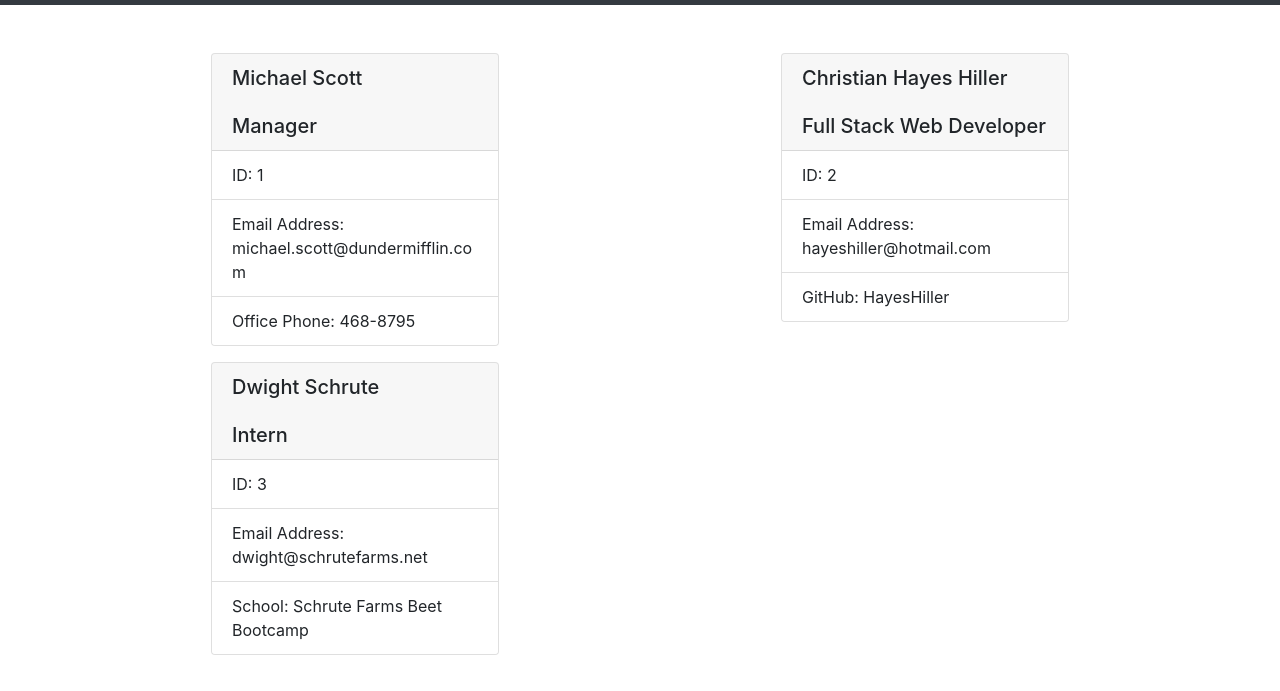
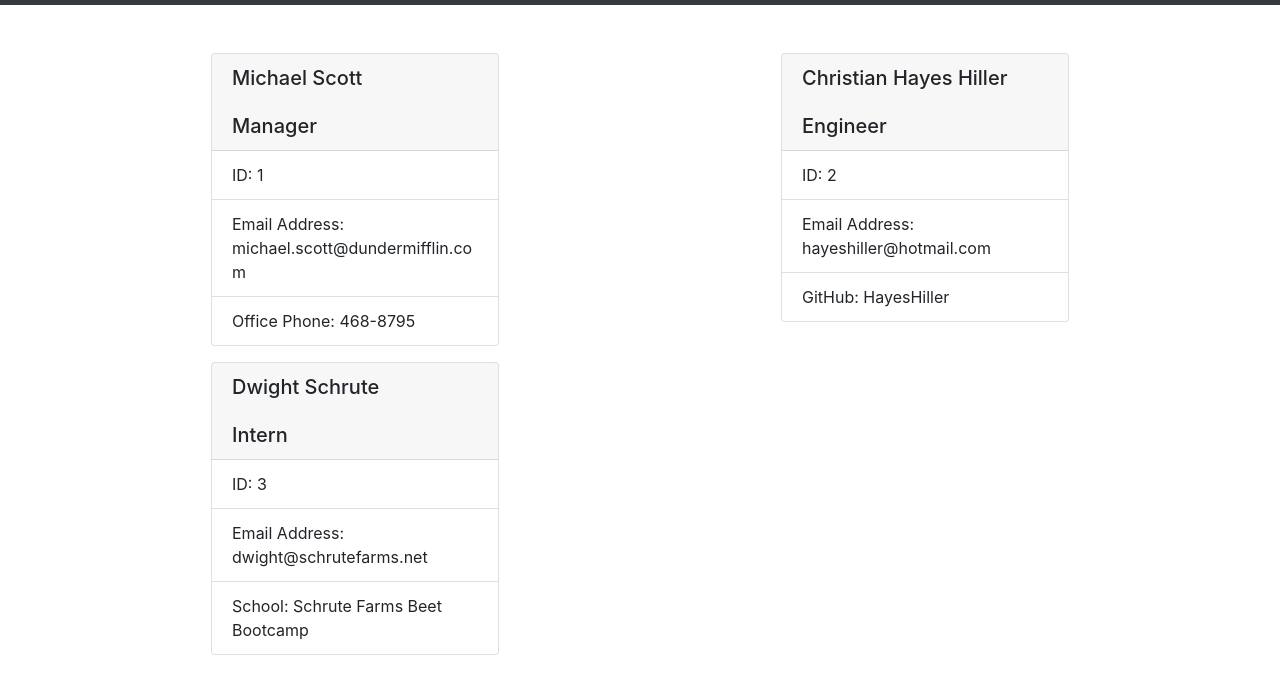
Before and after one commit to HayesHiller/ChristiansTPG, a website: page output/team.html in a window 1280 px wide. Shown: the part 51-742 px from the top of the page. Drawn offline with nearby package versions, Linux system fonts and the light colour scheme.

Commit message:
changing line 26 to Engineer

```diff
--- a/output/team.html
+++ b/output/team.html
@@ -23,7 +23,7 @@
             </div>
         </div><div class="col-6">
             <div class="card mx-auto mb-3" style="width: 18rem">
-            <h5 class="card-header">Christian Hayes Hiller<br /><br />Full Stack Web Developer</h5>
+            <h5 class="card-header">Christian Hayes Hiller<br /><br />Engineer</h5>
             <ul class="list-group list-group-flush">
                 <li class="list-group-item">ID: 2</li>
                 <li class="list-group-item">Email Address: hayeshiller@hotmail.com</li>
```
